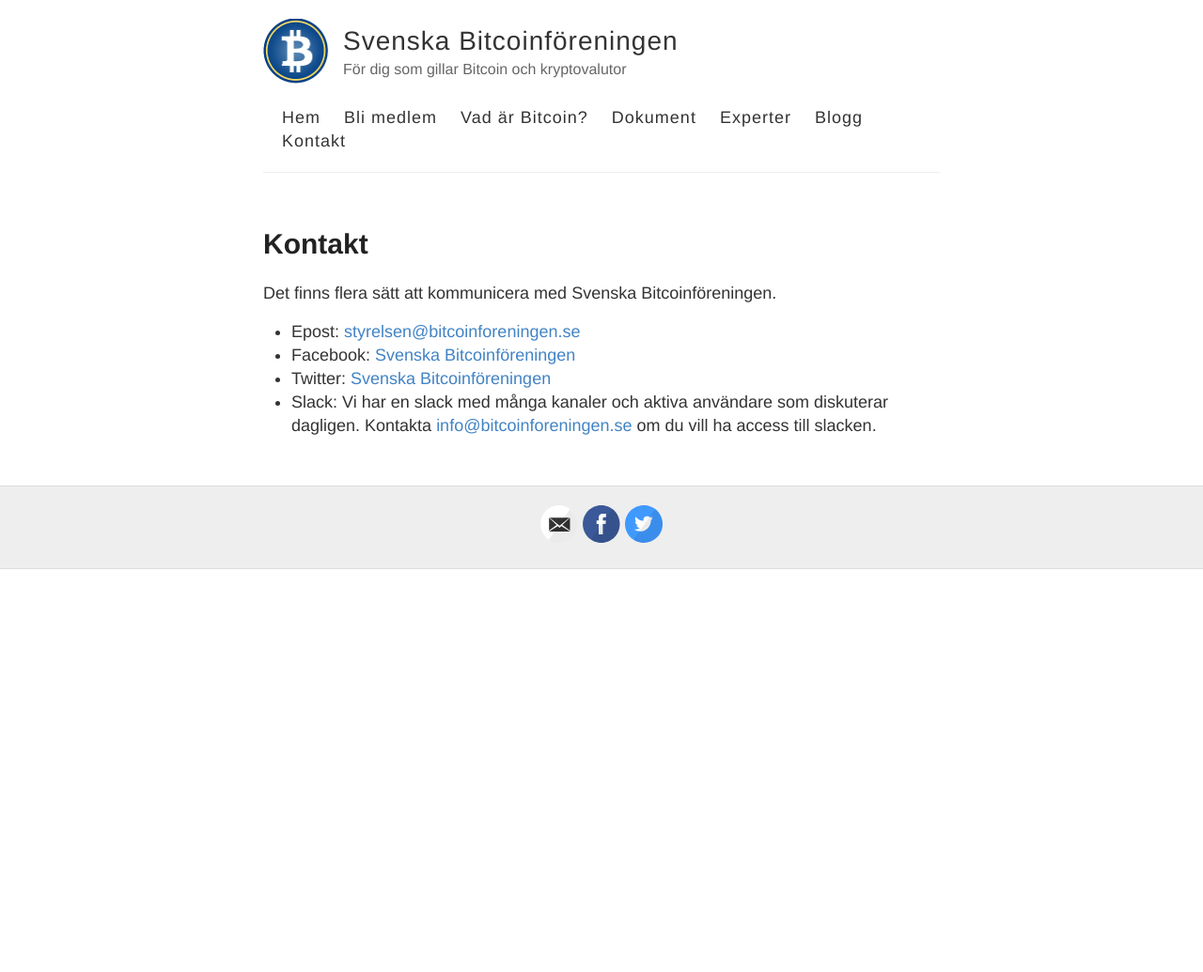
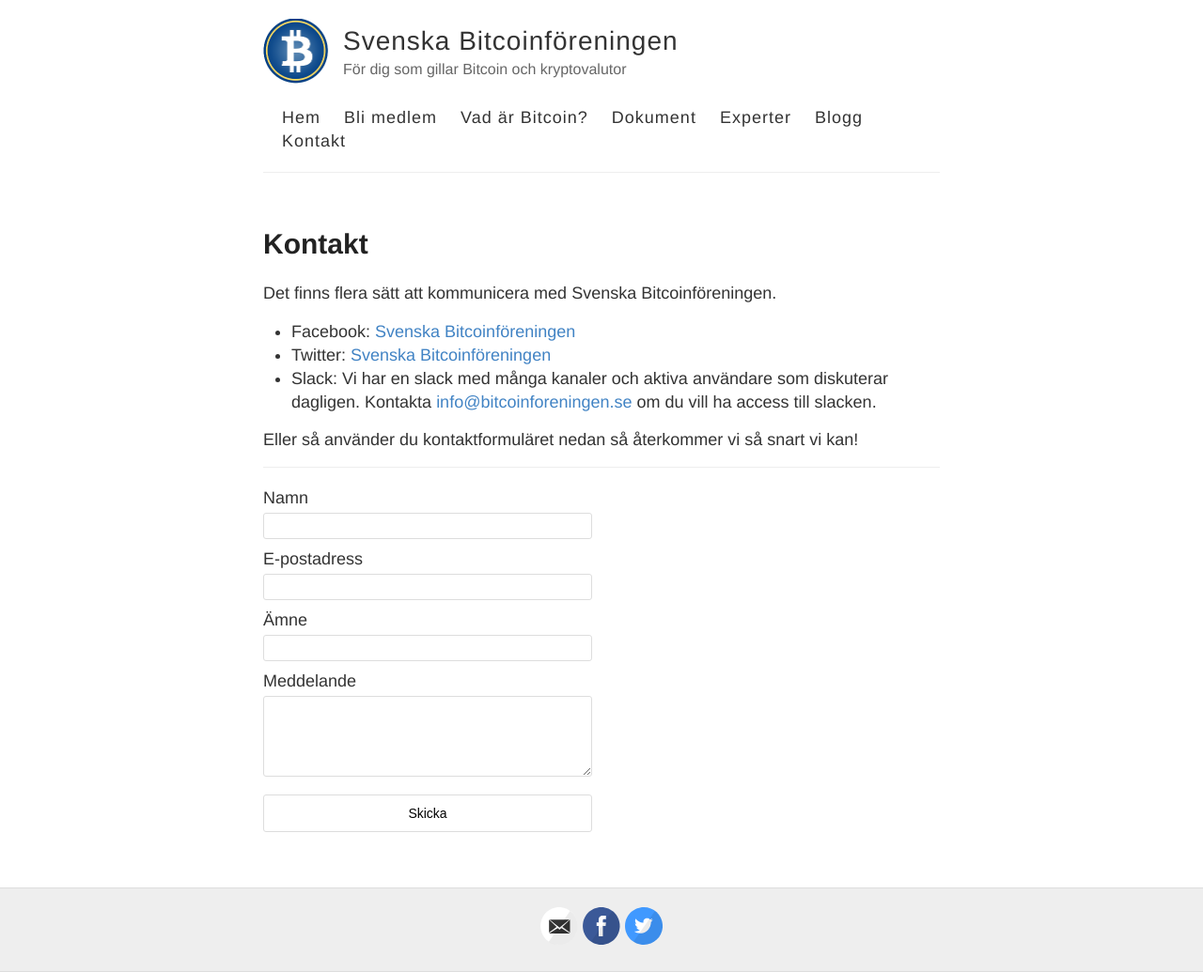
Before and after one commit to bitcoinforeningen/bitcoinforeningen.github.io, a Jekyll site: the page built from kontakt.md, in a window 1280 px wide. Shown: the whole page at 94% size. Built offline with Jekyll 4.4.1, drawn with Linux system fonts in a browser that asks for light colours; before the commit the page ends 900 px from its top, so only the background shows below that.

Commit message:
Contact form

```diff
--- /dev/null
+++ b/_includes/contactform.html
@@ -0,0 +1,36 @@
+<div class="form-contact">
+    <form method="post" enctype="multipart/form-data" action="https://mailthis.to/bitcoinforeningen">
+
+        <div class="fields">
+
+            <div>
+                <label for="namn">Namn</label>
+            </div>
+            <input type="text" name="namn" id="namn" size="40" maxlength="255" />
+
+            <div>
+                <label for="replyto">E-postadress</label>
+            </div>
+            <input type="text" name="replyto" id="replyto" size="40" maxlength="255"/>
+
+            <div>
+                <label for="topic">Ämne</label>
+            </div>
+            <input type="text" name="topic" id="topic" size="40" maxlength="255" />
+
+            <div>
+                <label class="formQuestion" for="comments">Meddelande</label>
+            </div>
+            <textarea rows="5" cols="40" name="comments" id="comments"></textarea>
+
+            <input type="hidden" name="_subject" value="Bitcoinföreningens kontaktformulär">
+            <input type="hidden" name="_after" value="https://https://bitcoinforeningen.github.io/bekraftelse">
+        </div>
+
+        <div class="formControls">
+            <input type="submit" name="submit" value="Skicka" />
+        </div>
+
+    </form>
+
+  </div>
--- a/kontakt.md
+++ b/kontakt.md
@@ -6,7 +6,9 @@ permalink: /kontakt
 
 Det finns flera sätt att kommunicera med Svenska Bitcoinföreningen.
 
-- Epost: <styrelsen@bitcoinforeningen.se>
 - Facebook: [Svenska Bitcoinföreningen](https://www.facebook.com/groups/1604809299764297)
 - Twitter: [Svenska Bitcoinföreningen](https://www.twitter.com/btcforeningen)
 - Slack: Vi har en slack med många kanaler och aktiva användare som diskuterar dagligen. Kontakta <info@bitcoinforeningen.se> om du vill ha access till slacken.
+
+Eller så använder du kontaktformuläret nedan så återkommer vi så snart vi kan!
+{% include contactform.html %}
--- a/style.scss
+++ b/style.scss
@@ -283,6 +283,36 @@ footer {
   text-align: center;
 }
 
+// Forms
+
+.form-contact {
+  padding-top: 20px;
+  border-top: 1px solid #eee;
+}
+
+input, textarea {
+  margin-top: 3px;
+  margin-bottom: 9px;
+  font-size: 14px;
+  border: 1px solid #ddd;
+  border-radius: 3px;
+  width: 350px;
+}
+
+input[type="text"] {
+  height: 28px;
+}
+
+input[type="submit"] {
+  height: 40px;
+  background-color: white;
+}
+
+input[type="submit"]:hover {
+  background-color: #eee;
+  cursor: pointer;
+}
+
 // Settled on moving the import of syntax highlighting to the bottom of the CSS
 // ... Otherwise it really bloats up the top of the CSS file and makes it difficult to find the start
 @import "highlights";
```
Also changed, not shown: bekraftelse.md (added, +7 -0 lines).
